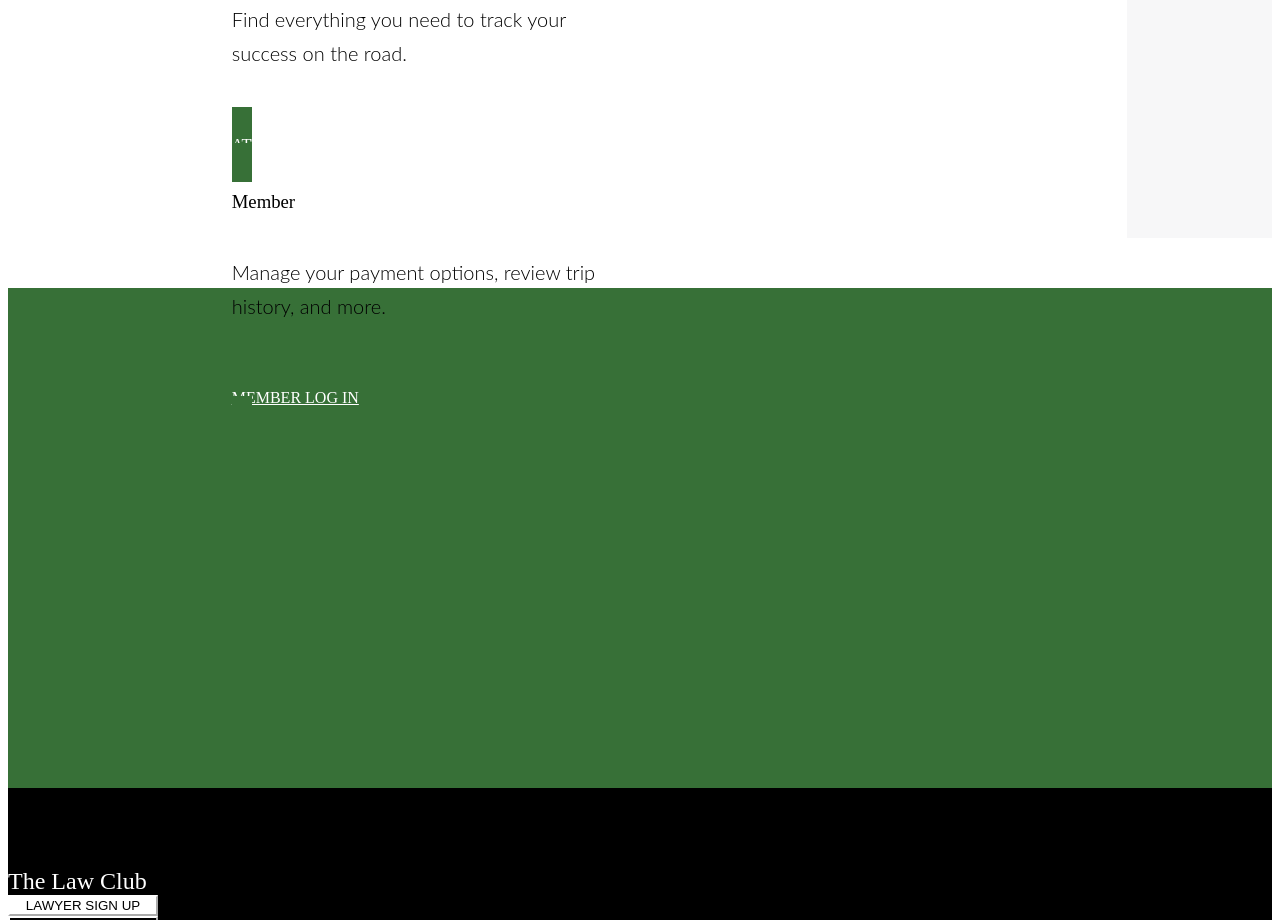
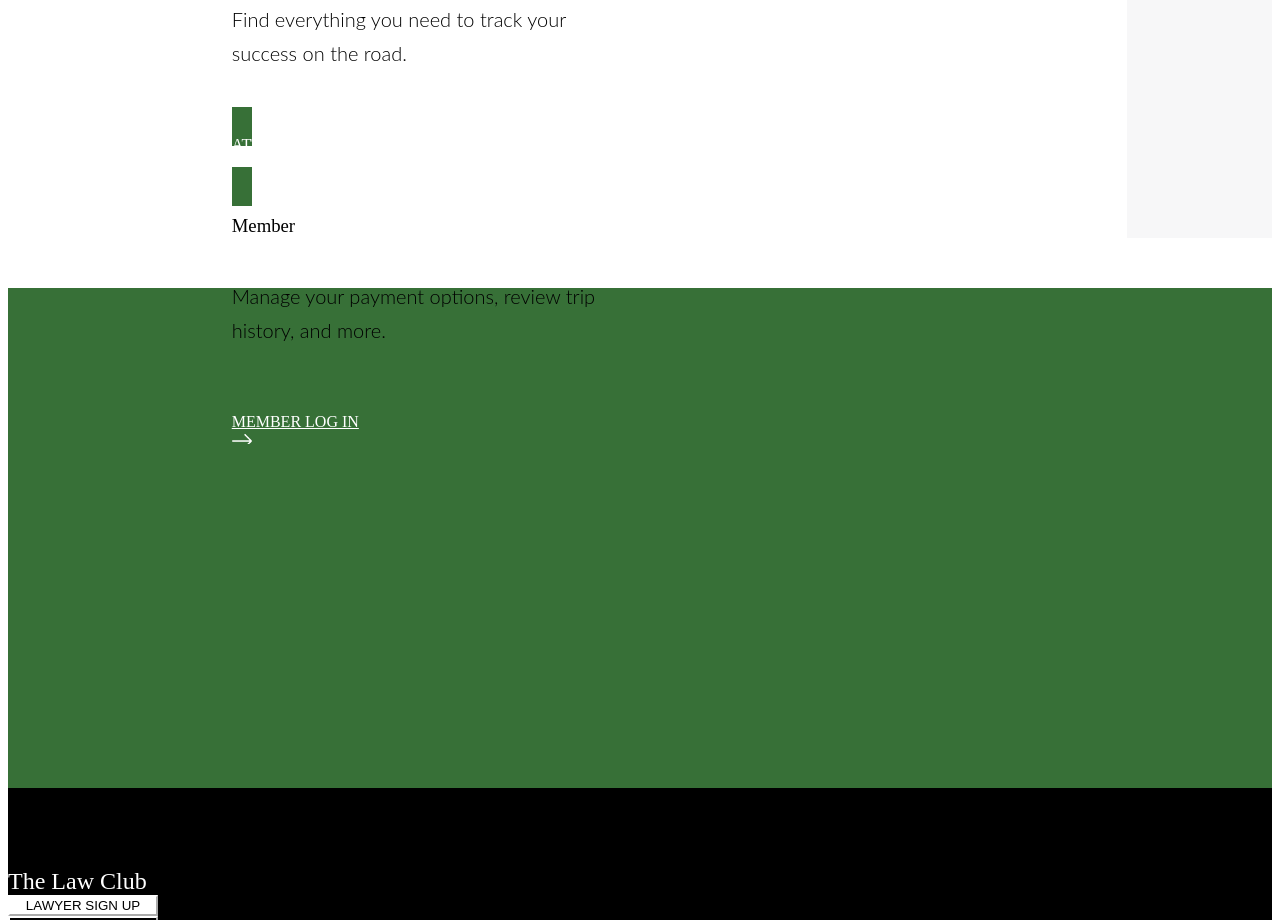
Before and after one commit to HPrieto/iLawyerNow.com, a React app: page /login in a window 1280 px wide. Shown: the part 800-1720 px from the top of the page. Built offline with nearby package versions, Linux system fonts and the light colour scheme; the HTML template or start-up script is replaced by a standard one.

Commit message:
signin input begun

```diff
--- a/src/components/layout/BinaryDirectory.js
+++ b/src/components/layout/BinaryDirectory.js
@@ -24,12 +24,12 @@ class BinaryDirectory extends Component {
 									</h4>
 									<Link to={this.props.to[0]}
 										  className='btn white-left-binary-container-body-btn'>
-										<div className='col-xs-11 col-sm-11 col-md-11 col-lg-11 col-xl-11 zero-padding zero-margin'>
-											{this.props.buttonNames[0]}
-										</div>
-										<div className='col-xs-1 col-sm-1 col-md-1 col-lg-1 col-xl-1 zero-padding zero-margin'>
-											<span className="glyphicon glyphicon-chevron-right"/>
-										</div>
+										  <div className='col-xs-10 col-sm-10 col-md-10 col-lg-10 col-xl-10'>
+  											{this.props.buttonNames[0]}
+  										</div>
+  				                        <div className='col-xs-2 col-sm-2 col-md-2 col-lg-2 col-xl-2'>
+  				                            <img src={require('../img/right-arrow.png')} style={{width:20,height:20}}/>
+  				                        </div>
 									</Link>
 								</div>
 								<div className='col-xs-12 col-sm-4 col-md-4 col-lg-4 col-xl-4 zero-padding zero-margin'>
@@ -40,13 +40,14 @@ class BinaryDirectory extends Component {
 										{this.props.descriptions[1]}
 									</h4>
 									<Link to={this.props.to[1]}
-										  className='btn white-left-binary-container-body-btn white-left-binary-container-body-btn-inverse'>
-										<div className='col-xs-11 col-sm-11 col-md-11 col-lg-11 col-xl-11 zero-padding zero-margin'>
+										  className='btn white-left-binary-container-body-btn white-left-binary-container-body-btn-inverse'
+										  style={{minWidth:225}}>
+										<div className='col-xs-10 col-sm-10 col-md-10 col-lg-10 col-xl-10'>
 											{this.props.buttonNames[1]}
 										</div>
-										<div className='col-xs-1 col-sm-1 col-md-1 col-lg-1 col-xl-1 zero-padding zero-margin'>
-											<span className="glyphicon glyphicon-chevron-right"/>
-										</div>
+				                        <div className='col-xs-2 col-sm-2 col-md-2 col-lg-2 col-xl-2'>
+				                            <img src={require('../img/right-arrow.png')} style={{width:20,height:20}}/>
+				                        </div>
 									</Link>
 								</div>
 							</div>
--- a/src/components/layout/Signin.js
+++ b/src/components/layout/Signin.js
@@ -24,6 +24,12 @@ class Signin extends Component {
                     <input className='form-control'
                            placeholder='Email or Mobile Number'
                            onChange={this.onInputChange.bind(this)}/>
+                    <button className='btn'>
+                        <div className='col-xs-10 col-sm-10 col-md-10 col-lg-10 col-xl-10'>NEXT</div>
+                        <div className='col-xs-2 col-sm-2 col-md-2 col-lg-2 col-xl-2'>
+                            <img src={require('../img/right-arrow.png')} style={{width:20,height:20}}/>
+                        </div>
+                    </button>
                 </div>
             </div>
         )
--- a/src/components/layout/layout.css
+++ b/src/components/layout/layout.css
@@ -709,6 +709,27 @@ body {
 	color: black;
 }
 
+.signin-form button:hover {
+	color: white;
+	background-color: #0F6166;
+	border-color: #0F6166;
+}
+
+.signin-form button {
+	width: 100%;
+	text-align: left;
+	background-color: #11939A;
+	color: white;
+	font-weight: 600;
+	font-size: 14px;
+	border-radius: 0;
+	border: 2px solid #11939A;
+	margin-top: 20px;
+	padding: 11px 20px;
+	text-transform: uppercase;
+	line-height: 18px;
+}
+
 input {
     -webkit-appearance: none;
     margin-bottom: 0!important;
```
Also changed, not shown: public/build/bundle.js, src/components/img/right-arrow.png (added), 1 other file (tests, documents, lock files or other folders).
